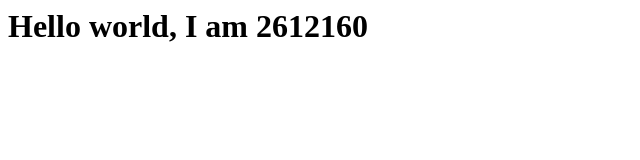
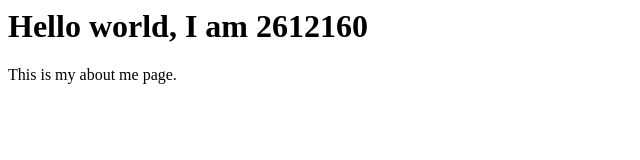
Before and after one commit to jacob-bon/SD-Lab1, a plain HTML site: page index.html in a window 1280 px wide. Shown: the whole page, without its empty margins (0-640 px from the left). Drawn offline with Linux system fonts and the light colour scheme.

Commit message:
feat: This is my about me section

```diff
--- a/index.html
+++ b/index.html
@@ -1 +1,2 @@
 <h1>Hello world, I am 2612160</h1>
+<p>This is my about me page.</p>
```
